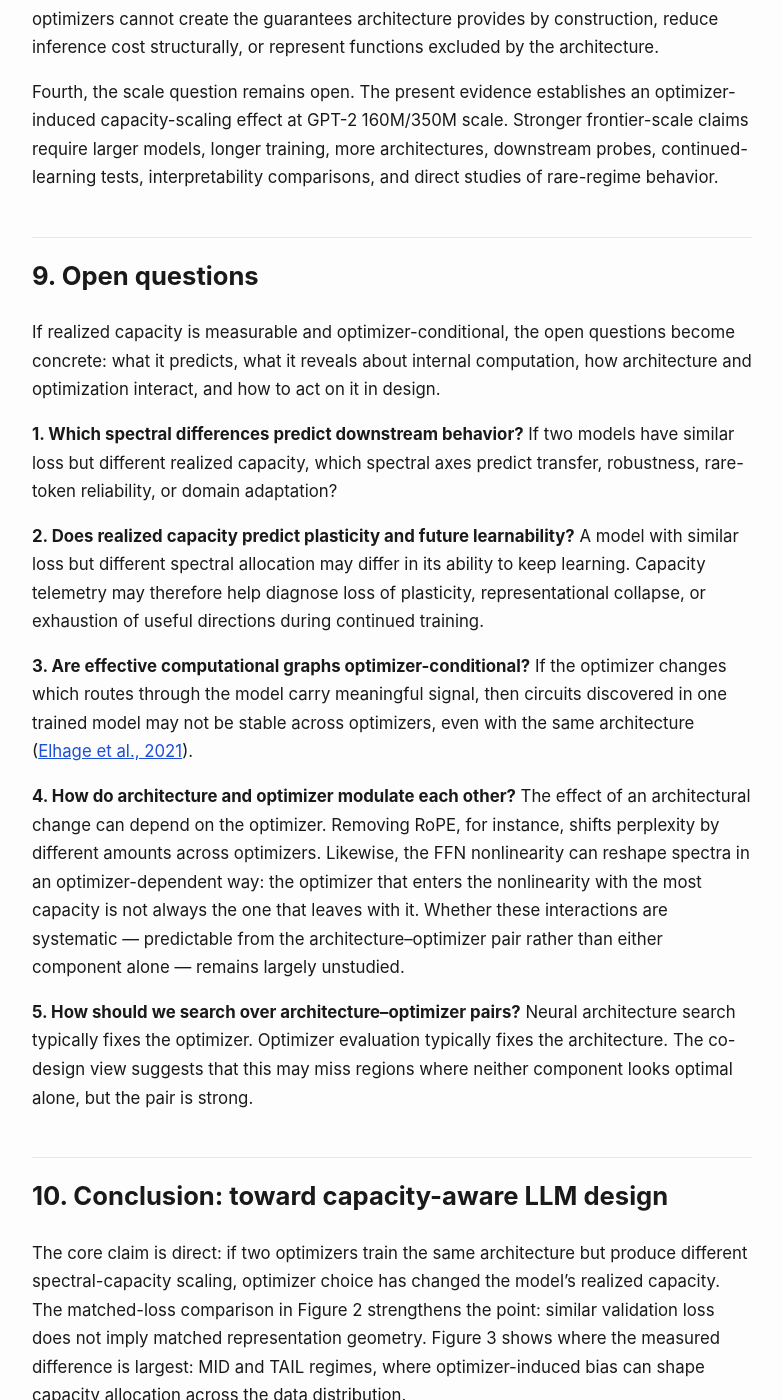
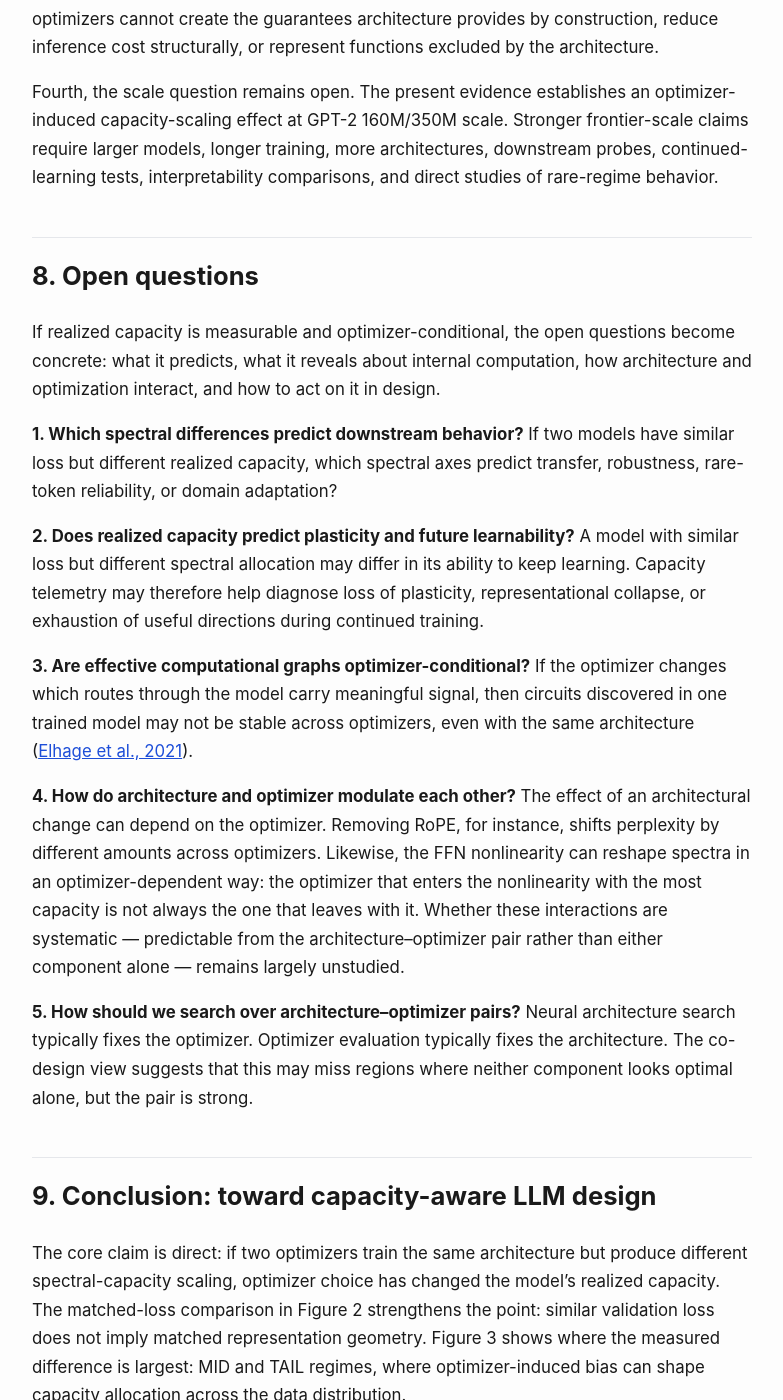
Before and after one commit to optimizer-scaling-laws/optimizer-scaling-laws.github.io, a Jekyll site: the page built from _posts/2026-06-26-architecture-creates-capacity-optimizers-realize-it.md, in a window 1280 px wide and 1400 px high, scrolled down 18464 px. Shown: the whole window, without its empty margins (248-1031 px from the left). Built offline with Jekyll 4.4.1, drawn with Linux system fonts in a browser that asks for light colours; some of the changed text lies outside the part shown.

Commit message:
Corrected the section headings

```diff
--- a/_posts/2026-06-26-architecture-creates-capacity-optimizers-realize-it.md
+++ b/_posts/2026-06-26-architecture-creates-capacity-optimizers-realize-it.md
@@ -562,7 +562,7 @@ Third, co-design is not optimizer maximalism. Architecture remains indispensable
 
 Fourth, the scale question remains open. The present evidence establishes an optimizer-induced capacity-scaling effect at GPT-2 160M/350M scale. Stronger frontier-scale claims require larger models, longer training, more architectures, downstream probes, continued-learning tests, interpretability comparisons, and direct studies of rare-regime behavior.
 
-## 9. Open questions
+## 8. Open questions
 {: #open-questions}
 
 If realized capacity is measurable and optimizer-conditional, the open questions become concrete: what it predicts, what it reveals about internal computation, how architecture and optimization interact, and how to act on it in design.
@@ -583,7 +583,7 @@ The effect of an architectural change can depend on the optimizer. Removing RoPE
 Neural architecture search typically fixes the optimizer. Optimizer evaluation typically fixes the architecture. The co-design view suggests that this may miss regions where neither component looks optimal alone, but the pair is strong.
 
 
-## 10. Conclusion: toward capacity-aware LLM design
+## 9. Conclusion: toward capacity-aware LLM design
 {: #conclusion-toward-capacity-aware-llm-design}
 
 The core claim is direct: if two optimizers train the same architecture but produce different spectral-capacity scaling, optimizer choice has changed the model's realized capacity. The matched-loss comparison in Figure 2 strengthens the point: similar validation loss does not imply matched representation geometry. Figure 3 shows where the measured difference is largest: MID and TAIL regimes, where optimizer-induced bias can shape capacity allocation across the data distribution.
```
Also changed, not shown: other parts of _posts/2026-06-26-architecture-creates-capacity-optimizers-realize-it.md (+2 -2 lines).
